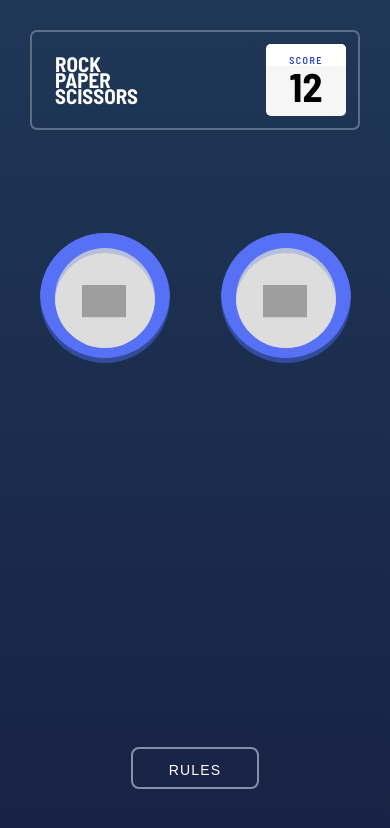
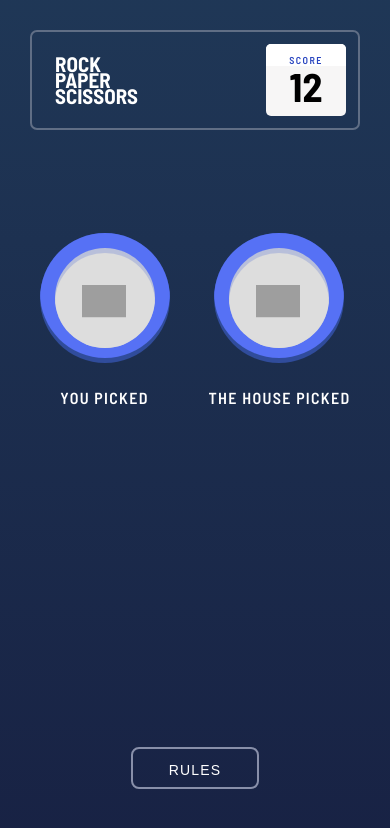
Before and after one commit to nikros8/rockPaperScissors, a Nuxt app: page / in a window 390 px wide. Both pictures are taken after a click on the element 104 px from the left and 298 px from the top of the page. Shown: the top 828 px of the page. Built offline with nearby package versions, Linux system fonts and the light colour scheme; grey boxes are pictures that could not be loaded.

Commit message:
mobile stage 2 and 3 is done

```diff
--- a/components/Game.vue
+++ b/components/Game.vue
@@ -41,10 +41,10 @@ function handleGame(choice: string) {
     }
     setTimeout(() => {
       showPlayerHand.value = true
-    }, 500)
       setTimeout(() => {
         showOpponentHand.value = true
       }, Math.floor(Math.random() * (2500 - 1500 + 1) + 1500))
+    }, 500)
   }
 }
 </script>
@@ -70,23 +70,27 @@ function handleGame(choice: string) {
         />
       </Transition>
     </template>
-
+    <div v-if="showPlayerHand && playerPicked" class="player-hand">
       <Hand
-      v-if="showPlayerHand && playerPicked"
         :name="playerPicked"
         :color-primary="allHands[playerPicked].outerCircleColorPrimary"
         :color-secondary="allHands[playerPicked].outerCircleColorSecondary"
-      class="player-picked"
       />
+      <div class="title">YOU PICKED</div>
+    </div>
+    <div v-if="showOpponentHand && computerPicked" class="computer-hand">
       <Hand
-      v-if="showOpponentHand && computerPicked"
         :name="computerPicked"
         :color-primary="allHands[computerPicked].outerCircleColorPrimary"
         :color-secondary="allHands[computerPicked].outerCircleColorSecondary"
-      class="computer-picked"
       />
+      <div class="title">THE HOUSE PICKED</div>
     </div>
-  <div></div>
+    <div v-if="!showOpponentHand && showPlayerHand" class="computer-hand skeleton">
+      <div class="skeleton-circle"></div>
+      <div class="title">THE HOUSE PICKED</div>
+    </div>
+  </div>
 </template>
 
 <style scope>
@@ -107,13 +111,22 @@ function handleGame(choice: string) {
   margin-top: 105px;
 }
 
-.game .player-picked {
+.game .player-hand,
+.game .computer-hand {
   display: flex;
   flex-direction: column;
+  align-items: center;
 }
-.game .computer-picked {
-  display: flex;
-  flex-direction: column;
+
+.game .computer-hand.skeleton {
+  align-self: flex-end;
+}
+.game .computer-hand .skeleton-circle {
+  background-color: #192944;
+  height: 110px;
+  width: 110px;
+  margin-bottom: 10px;
+  border-radius: 50%;
 }
 
 .game .rock {
@@ -129,4 +142,11 @@ function handleGame(choice: string) {
   left: 50%;
   transform: translate(-50%, -50%);
 }
+
+.game .title {
+  color: white;
+  font-size: 16px;
+  margin-top: 25px;
+  letter-spacing: 1.3px;
+}
 </style>
```
Lines whose indentation alone changed are shown as unchanged.
